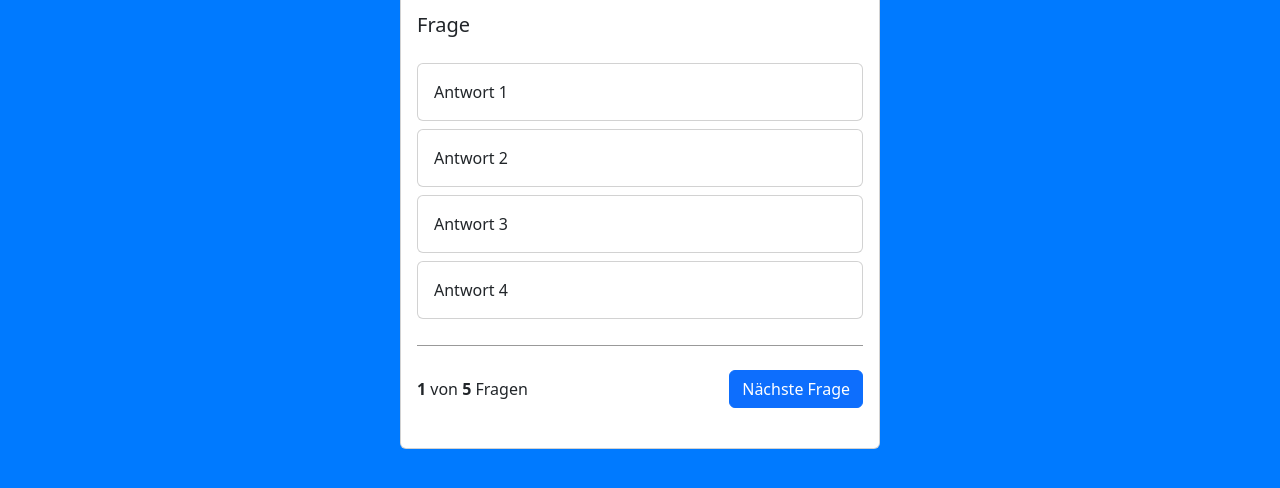
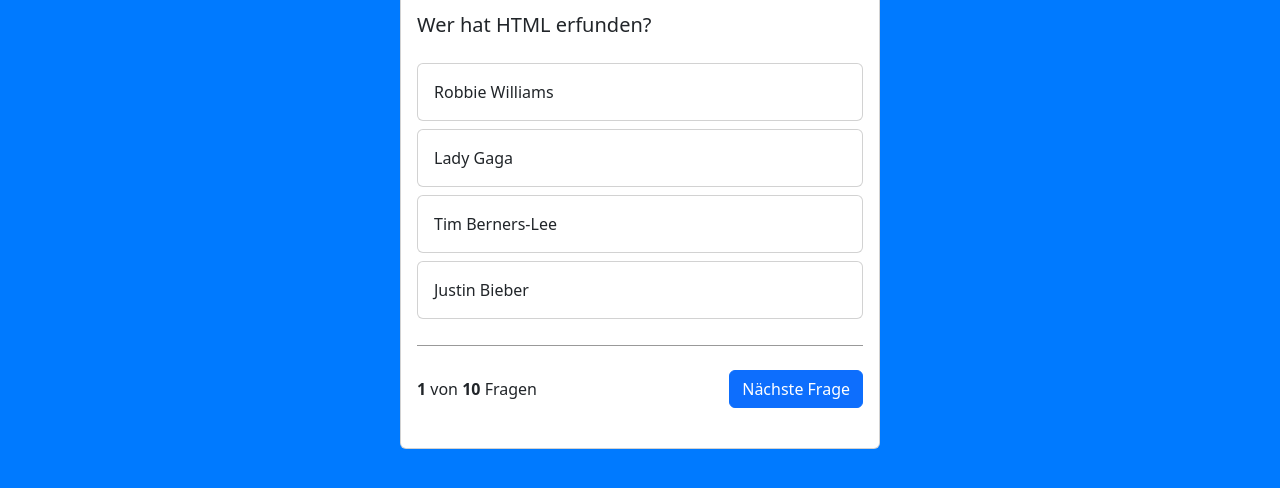
Before and after one commit to davidlreg/quiz_app, a website: page index.html in a window 1280 px wide. Shown: the part 242-730 px from the top of the page. Drawn offline with nearby package versions, Linux system fonts and the light colour scheme.

Commit message:
structure changes and function for displaying question and answers

```diff
--- a/index.html
+++ b/index.html
@@ -5,13 +5,14 @@
     <meta name="viewport" content="width=device-width, initial-scale=1.0" />
     <title>Meine Quiz App</title>
     <link rel="stylesheet" href="styles.css" />
-    <script src="script.js"></script>
+    <script src="./scripts/script.js"></script>
+    <script src="./scripts/questions_db.js"></script>
     <link
       rel="stylesheet"
       href="node_modules/bootstrap/dist/css/bootstrap.min.css"
     />
   </head>
-  <body>
+  <body onload="init()">
     <nav class="navbar bg-body-tertiary">
       <div class="container-fluid">
         <a class="navbar-brand" href="#">QuizApp</a>
@@ -22,28 +23,28 @@
       <div class="card quizcard" style="width: 18rem">
         <img src="/img/quiz.png" class="card-img-top" />
         <div class="card-body">
-          <h5 class="card-title">Frage</h5>
+          <h5 class="card-title" id="titleQuestion"></h5>
 
           <div class="cardOptions">
             <div class="card mb-2">
-              <div class="card-body">Antwort 1</div>
+              <div class="card-body" id="answer_1">Antwort 1</div>
             </div>
 
             <div class="card mb-2">
-              <div class="card-body">Antwort 2</div>
+              <div class="card-body" id="answer_2">Antwort 2</div>
             </div>
 
             <div class="card mb-2">
-              <div class="card-body">Antwort 3</div>
+              <div class="card-body" id="answer_3">Antwort 3</div>
             </div>
 
             <div class="card mb-2">
-              <div class="card-body">Antwort 4</div>
+              <div class="card-body" id="answer_4">Antwort 4</div>
             </div>
           </div>
 
           <div class="question-footer">
-            <span><b>1</b> von <b>5</b> Fragen</span>
+            <span><b>1</b> von <b id="totalPagesAmount"></b> Fragen</span>
             <button type="button" class="btn btn-primary">Nächste Frage</button>
           </div>
         </div>
--- /dev/null
+++ b/scripts/questions_db.js
@@ -0,0 +1,84 @@
+let questions = [
+    {
+      question: "Wer hat HTML erfunden?",
+      answer_1: "Robbie Williams",
+      answer_2: "Lady Gaga",
+      answer_3: "Tim Berners-Lee",
+      answer_4: "Justin Bieber",
+      right_answer: 3,
+    },
+    {
+      question: "Was bedeutet die Abkürzung CSS?",
+      answer_1: "Cascading Style Sheets",
+      answer_2: "Creative Software Solutions",
+      answer_3: "Computer System Security",
+      answer_4: "Centralized System Structure",
+      right_answer: 1,
+    },
+    {
+      question:
+        "Welche Programmiersprache wird häufig für die Interaktivität auf Webseiten verwendet?",
+      answer_1: "JavaScript",
+      answer_2: "Python",
+      answer_3: "Ruby",
+      answer_4: "C++",
+      right_answer: 1,
+    },
+    {
+      question: "Welcher HTML-Tag wird verwendet, um eine Tabelle zu erstellen?",
+      answer_1: "<table>",
+      answer_2: "<form>",
+      answer_3: "<div>",
+      answer_4: "<header>",
+      right_answer: 1,
+    },
+    {
+      question: "Was ist der Zweck von Bootstrap?",
+      answer_1: "Ein Framework für Webdesign und responsive Layouts",
+      answer_2: "Ein CMS für die Webentwicklung",
+      answer_3: "Ein JavaScript-Plugin zur Bildbearbeitung",
+      answer_4: "Ein Tool zur Serveradministration",
+      right_answer: 1,
+    },
+    {
+      question: "Was ist ein DOM in Bezug auf Webentwicklung?",
+      answer_1: "Document Object Model",
+      answer_2: "Design Optimization Method",
+      answer_3: "Data Output Manager",
+      answer_4: "Direct Online Management",
+      right_answer: 1,
+    },
+    {
+      question: "Welche der folgenden Eigenschaften gehört zu CSS?",
+      answer_1: "font-size",
+      answer_2: "getElementById",
+      answer_3: "console.log",
+      answer_4: "SELECT",
+      right_answer: 1,
+    },
+    {
+      question: "Was bedeutet 'responsive Webdesign'?",
+      answer_1: "Webseiten passen sich an verschiedene Bildschirmgrößen an",
+      answer_2: "Webseiten haben eine schnelle Ladezeit",
+      answer_3: "Webseiten sind sicher vor Angriffen",
+      answer_4: "Webseiten enthalten interaktive Elemente",
+      right_answer: 1,
+    },
+    {
+      question: "Was ist der Unterschied zwischen GET und POST in HTTP-Anfragen?",
+      answer_1:
+        "GET überträgt Daten in der URL, POST überträgt sie im Body der Anfrage",
+      answer_2: "GET ist schneller als POST",
+      answer_3: "GET wird nur für Formulare verwendet, POST für API-Aufrufe",
+      answer_4: "POST ist sicherer als GET",
+      right_answer: 1,
+    },
+    {
+      question: "Welche der folgenden ist ein bekanntes JavaScript-Framework?",
+      answer_1: "React",
+      answer_2: "Angular",
+      answer_3: "Vue",
+      answer_4: "Alle der oben genannten",
+      right_answer: 4,
+    },
+  ];
--- /dev/null
+++ b/scripts/script.js
@@ -0,0 +1,31 @@
+let currentQuestion = 0;
+
+function init() {
+  loadPages();
+  showCurrentQuestion();
+  showCurrentAnswerOptions();
+}
+
+function loadPages() {
+  let totalPagesRef = document.getElementById("totalPagesAmount");
+
+  totalPagesRef.innerHTML = "";
+  totalPagesRef.innerHTML = questions.length;
+}
+
+function showCurrentQuestion() {
+  let currentQuestionTitleRef = document.getElementById("titleQuestion");
+  let question = questions[currentQuestion].question;
+
+  currentQuestionTitleRef.innerHTML = "";
+  currentQuestionTitleRef.innerHTML = question;
+}
+
+function showCurrentAnswerOptions() {
+  let question = questions[currentQuestion];
+
+  document.getElementById("answer_1").innerHTML = question["answer_1"];
+  document.getElementById("answer_2").innerHTML = question["answer_2"];
+  document.getElementById("answer_3").innerHTML = question["answer_3"];
+  document.getElementById("answer_4").innerHTML = question["answer_4"];
+}
```
